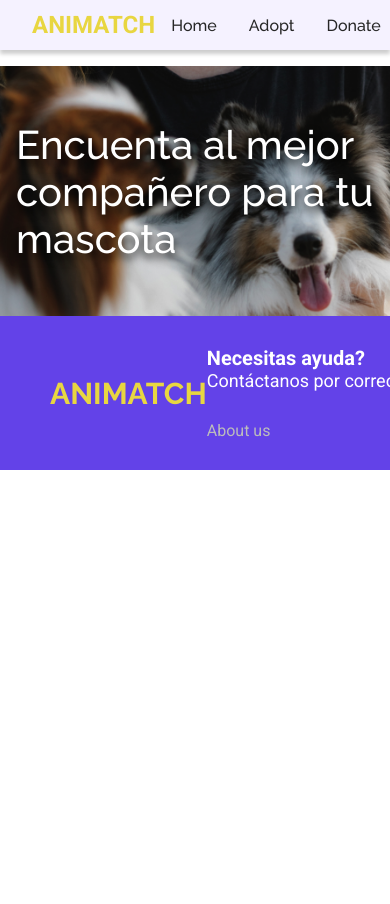
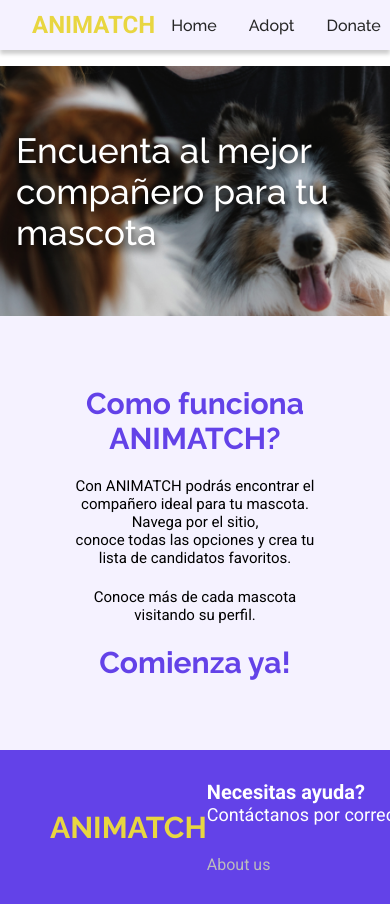
Before and after one commit to No-Country/C7-06-Front, a React (Create React App) app: page / in a window 390 px wide. Shown: the top 904 px of the page. Before the commit the page ends 844 px from the top, so only its background shows below. Built offline with nearby package versions, Linux system fonts and the light colour scheme.

Commit message:
PNC-37 Intro responsive

```diff
--- a/src/App.jsx
+++ b/src/App.jsx
@@ -1,5 +1,6 @@
 import Banner from "./components/Banner";
 import Footer from "./components/Footer";
+import Intro from "./components/Intro";
 import Navbar from "./components/Navbar";
 
 function App() {
@@ -7,6 +8,7 @@ function App() {
     <div className="App">
       <Navbar />
       <Banner />
+      <Intro />
       <Footer />
     </div>
   );
--- a/src/components/Banner/Banner.module.sass
+++ b/src/components/Banner/Banner.module.sass
@@ -37,7 +37,7 @@
     .container
         height: 250px
         p
-            font-size: 40px
+            font-size: 35px
             padding: 16px
             width: 100%
             min-width: 400px
--- /dev/null
+++ b/src/components/Intro/Intro.module.sass
@@ -0,0 +1,33 @@
+@import "../../sass/variables"
+
+.intro
+    display: flex
+    flex-direction: column
+    align-items: center
+    padding: 70px
+    gap: 43px
+    background-color: #F5F2FF
+
+    h2
+        color: #6342E8
+        font-family: $secondary-font
+        font-size: 40px
+        font-weight: bold
+        text-align: center
+
+    p
+        font-size: 20px
+        font-family: $main-font
+        text-align: center
+
+// Media queries
+
+@media screen and (max-width: 600px)
+    .intro
+        gap: 21px
+
+        h2
+            font-size: 30px
+
+        p
+            font-size: 15px
--- /dev/null
+++ b/src/components/Intro/index.jsx
@@ -0,0 +1,18 @@
+import React from "react";
+import styles from "./Intro.module.sass"
+
+const Intro = () => {
+  return (
+    <div className={styles.intro}>
+      <h2>Como funciona ANIMATCH?</h2>
+      <p>
+        Con ANIMATCH podrás encontrar el compañero ideal para tu mascota. Navega por el sitio,<br></br>
+        conoce todas las opciones y crea tu lista de candidatos favoritos.
+      </p>
+      <p>Conoce más de cada mascota visitando su perfil.</p>
+      <h2>Comienza ya!</h2>
+    </div>
+  );
+};
+
+export default Intro;
```
